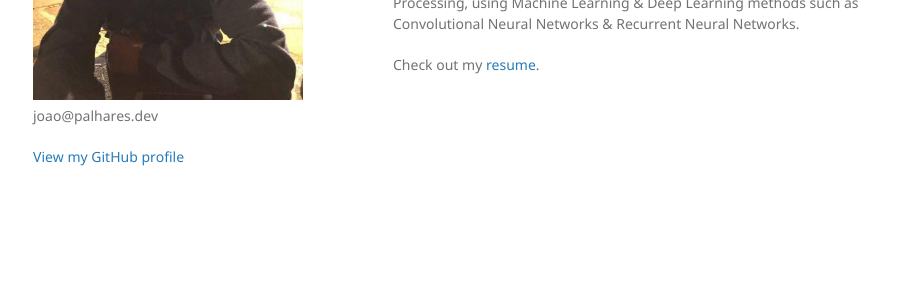
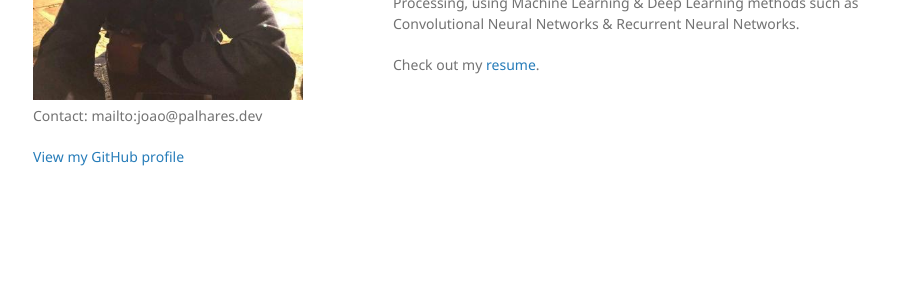
Before and after one commit to joaoavanzini/joaoavanzini.github.io, a Jekyll site: the page built from index.md, in a window 1280 px wide. Shown: the part 279-579 px from the top of the page, without its empty margins (177-1099 px from the left). Built offline with Jekyll 4.4.1, drawn with Linux system fonts in a browser that asks for light colours; our own code applies the rules of GitHub Pages for plain Markdown files.

```diff
--- a/_config.yml
+++ b/_config.yml
@@ -1,6 +1,6 @@
 title: Profile
 logo: /assets/img/joao_victor.jpeg
-description: joao@palhares.dev
+description: "Contact: mailto:joao@palhares.dev"
 show_downloads: true
 google_analytics:
 theme: jekyll-theme-minimal
```
